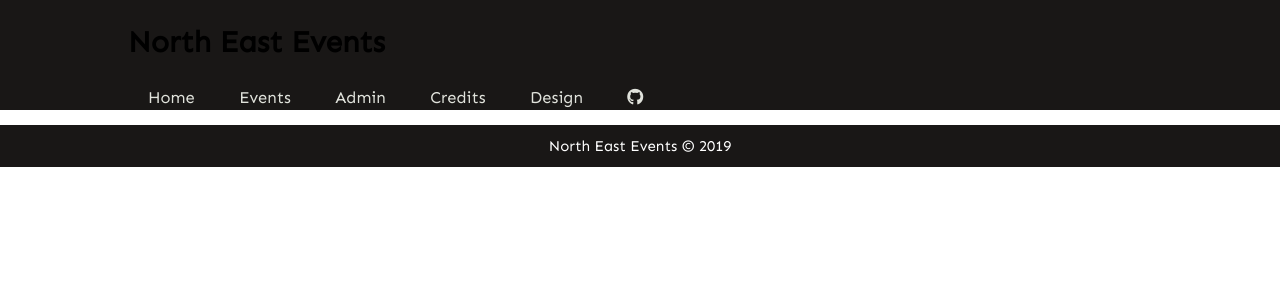
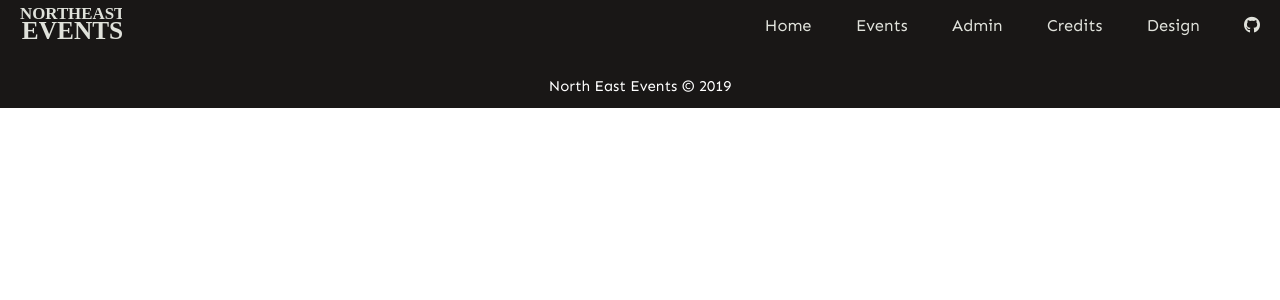
Before and after one commit to garytate/north-east-events, a PHP site: page /events.php in a window 1280 px wide. Shown: the top 300 px of the page. Run offline with PHP 8.4, Linux system fonts and the light colour scheme; data that the repository does not hold is empty; style sheets or scripts are compiled from the project's sources; some libraries are stand-ins or nearby versions.

Commit message:
General updates.

```diff
--- a/events.php
+++ b/events.php
@@ -34,25 +34,26 @@ Maintained by Gary Tate (W17001980)
 
     <!-- Top Bar, Navigation + Title -->
     <header>
-        <div class="container">
 
         <!-- Title *Left-Aligned* -->
+        <!--<div class="title">
             <h1>North East Events</h1>
+        </div>-->
+
+        <img src="./assets/logo.svg" class="logo">
 
         <!-- Navigation *Right-Aligned* -->
         <nav>
             <!-- Navigation Unordered List -->
             <ul class="navlinks">
-                    <li><a href="index.php" >Home</a></li>
-                    <li><a href="events.php" class="current">Events</a></li>
+                <li><a href="index.php" class="current">Home</a></li>
+                <li><a href="events.php">Events</a></li>
                 <li><a href="admin.php">Admin</a></li>
                 <li><a href="#">Credits</a></li>
                 <li><a href="./assets/pdf/Web Dev Assignment 1.pdf">Design</a></li>
                 <li><a href="https://github.com/garytate/north-east-events"><i class="fab fa-github"></i></a></li>
             </ul>
         </nav>
-
-        </div>
     </header>
 
     <!-- Showcase all events -->
--- a/sass/style.scss
+++ b/sass/style.scss
@@ -42,6 +42,8 @@ ul {
 }
 
 header {
+  padding: 0;
+  margin: 0;
   background-color: $color_primary;
   display: flex;
   justify-content: space-between;
@@ -228,6 +230,9 @@ button {
 footer {
   background-color: $color_primary;
   color: $color_secondary;
+  padding: 0;
+  margin: 0;
+  overflow: hidden;
 }
 
 .seperator {
```
Also changed, not shown: index.php (+0 -14 lines), assets/logo.svg. Lines whose indentation alone changed are shown as unchanged.
